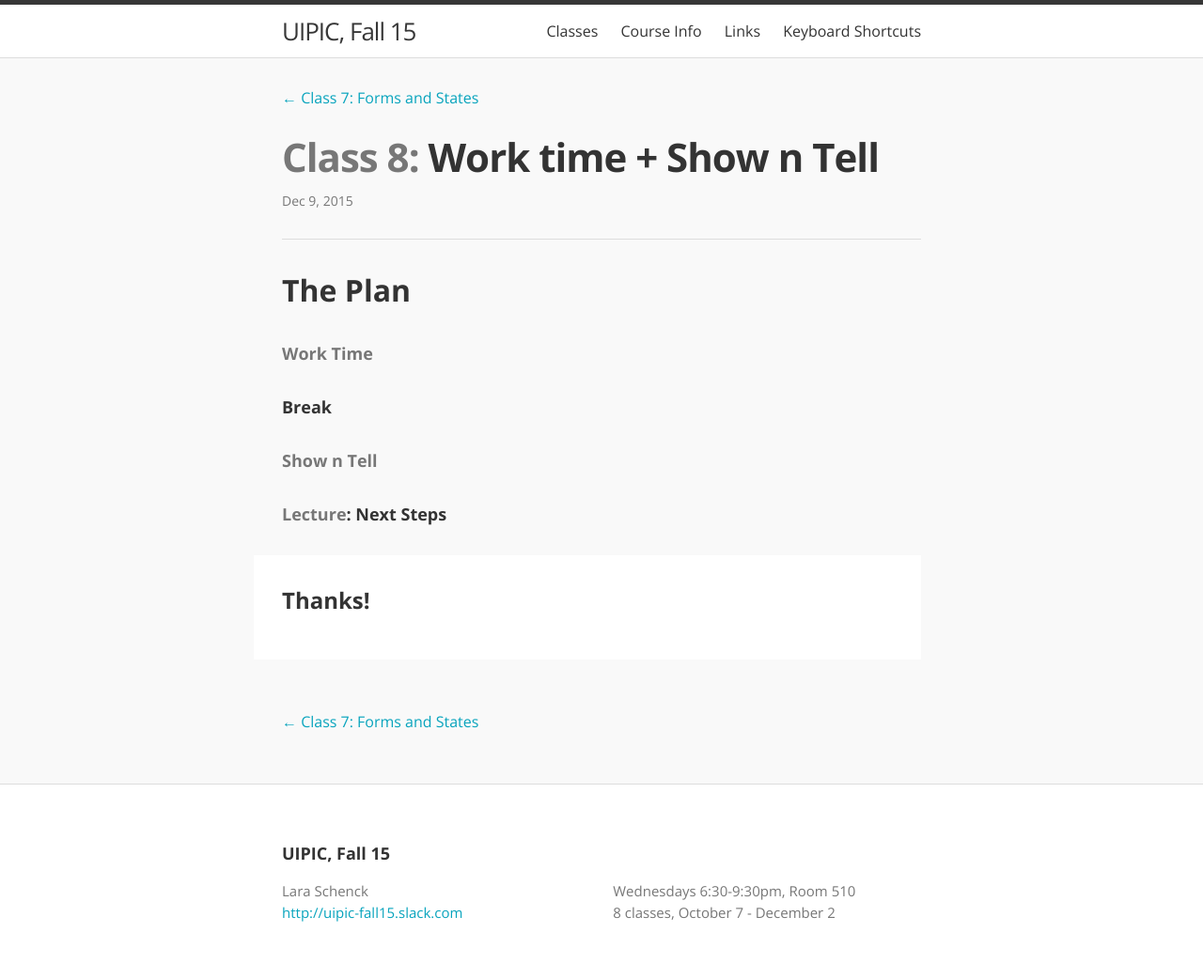
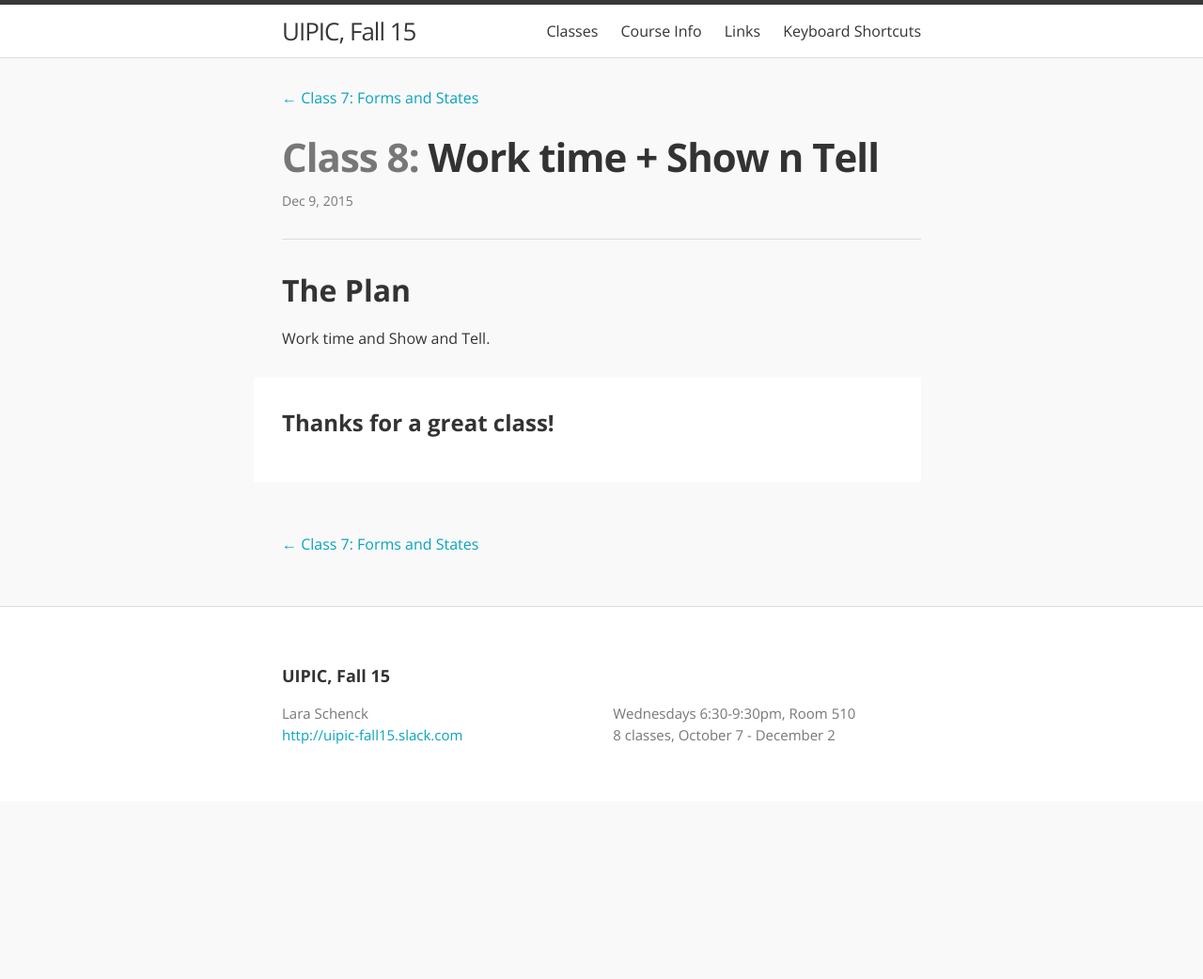
Before and after one commit to laras126/uipic-fall15, a Jekyll site: the page built from _posts/2015-12-09-class-8.markdown, in a window 1280 px wide. Shown: the whole page at 94% size. Built offline with Jekyll 4.4.1, drawn with Linux system fonts in a browser that asks for light colours; nearby versions of some CDN libraries; after the commit the page ends 900 px from its top, so only the background shows below that.

```diff
--- a/_posts/2015-12-09-class-8.markdown
+++ b/_posts/2015-12-09-class-8.markdown
@@ -9,15 +9,10 @@
 
 ## The Plan
 
-#### <span class="post-title-pre">Work Time</span>
-
-#### Break
-
-#### <span class="post-title-pre">Show n Tell</span>
-#### <span class="post-title-pre">Lecture</span>: Next Steps
+Work time and Show and Tell.
 
 <div class="post-todos notice" markdown="1">
 
-### Thanks!
+### Thanks for a great class!
 
 </div>
```
Also changed, not shown: 1 other file.
